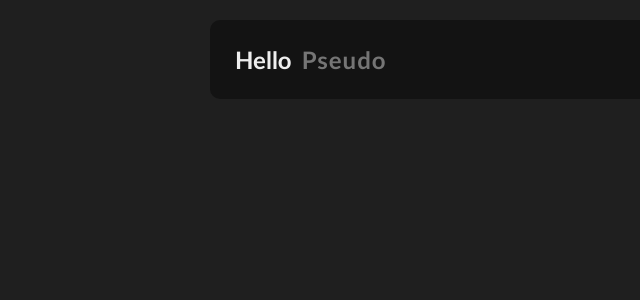
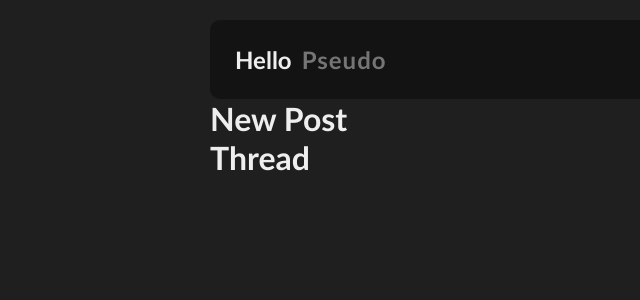
Before and after one commit to MatthieuDUPERREY/App-MERN, a React (Create React App) app in the folder front-end/: page / in a window 1280 px wide. Shown: the top 300 px of the page, without its empty margins (0-640 px from the left). Built offline with nearby package versions, Linux system fonts and the light colour scheme.

Commit message:
thread.jd file add

```diff
--- a/front-end/src/App.js
+++ b/front-end/src/App.js
@@ -1,4 +1,6 @@
 import React, { useState } from "react";
+import NewPost from "./components/NewPost";
+import Thread from "./components/Thread";
 
 const App = () => {
   const [userId, setUserId] = useState("");
@@ -13,6 +15,8 @@ const App = () => {
           onChange={(e) => setUserId(e.target.value)}
         />
       </div>
+      <NewPost userId={userId} />
+      <Thread userId={userId} />
     </div>
   );
 };
--- a/front-end/src/components/NewPost.js
+++ b/front-end/src/components/NewPost.js
@@ -1,4 +1,4 @@
-import React from "react";
+import React from 'react';
 
 const NewPost = () => {
   return (
--- /dev/null
+++ b/front-end/src/components/Thread.js
@@ -0,0 +1,11 @@
+import React from "react";
+
+const Thread = () => {
+  return (
+    <div>
+      <h1>Thread</h1>
+    </div>
+  );
+};
+
+export default Thread;
```
